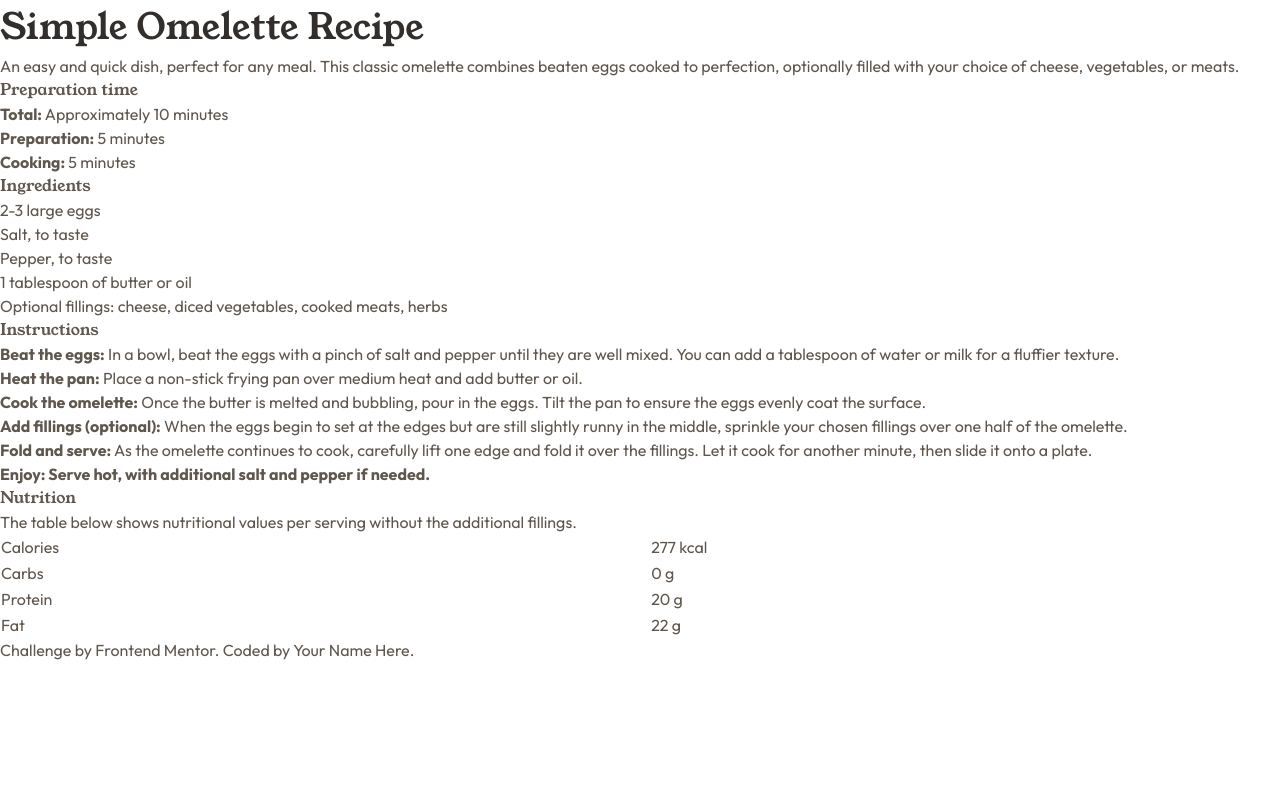
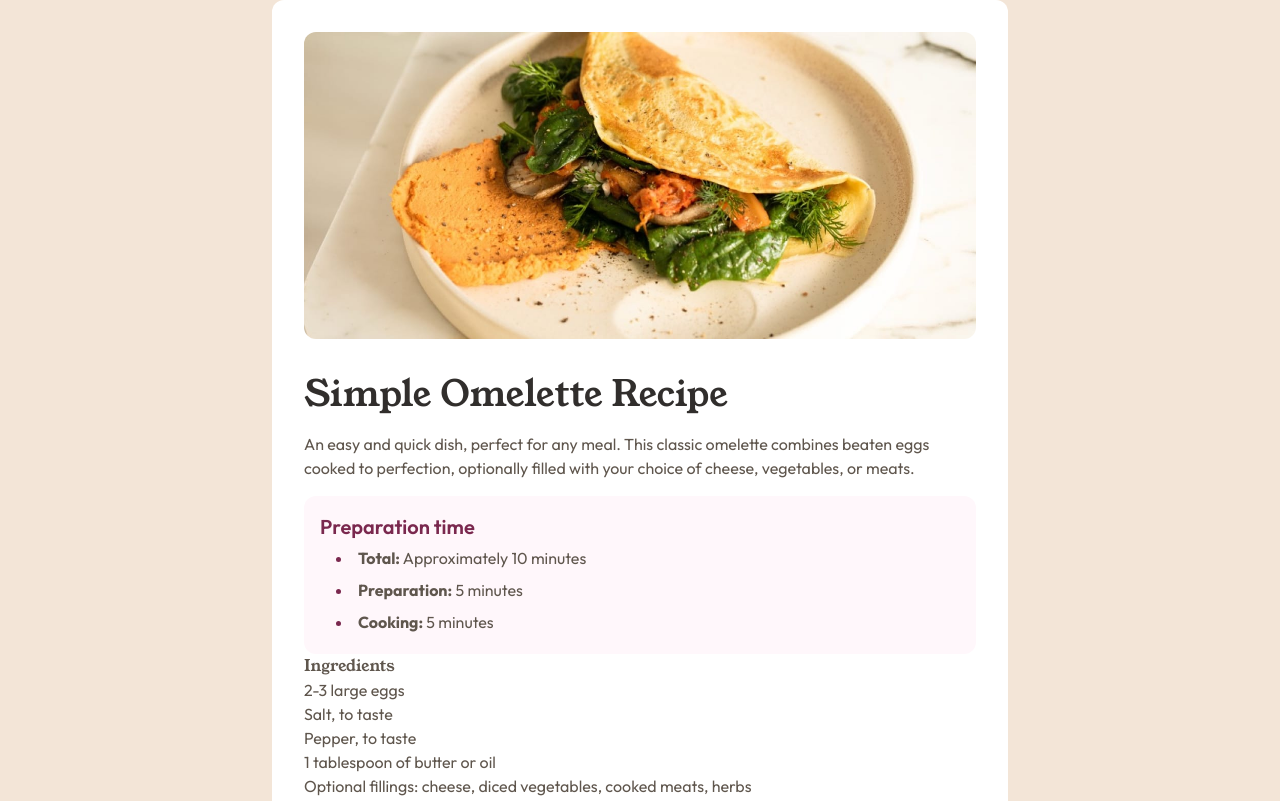
Before and after one commit to jadurani/fem-recipe-page, a plain HTML site: page index.html in a window 1280 px wide. Shown: the top 801 px of the page. Drawn offline with nearby package versions, Linux system fonts and the light colour scheme.

Commit message:
feat: updated prep time

```diff
--- a/index.html
+++ b/index.html
@@ -134,24 +134,32 @@
       }
     </style>
   </head>
-  <body>
-    <h1 class="text-darkCharcoal text-large lg:text-large-lg">
+  <body class="bg-eggshell flex items-center justify-center">
+    <main class="bg-white w-[375px] lg:rounded-xl lg:w-[736px]">
+      <div class="relative lg:px-8 lg:pt-8">
+        <img src="assets/images/image-omelette.jpeg" class="object-cover lg:rounded-xl" />
+      </div>
+
+      <article class="p-8 ">
+        <h1 class="text-darkCharcoal leading-tight text-large lg:text-large-lg">
           Simple Omelette Recipe
         </h1>
 
-    <p>
+        <p class="py-4">
           An easy and quick dish, perfect for any meal. This classic omelette
           combines beaten eggs cooked to perfection, optionally filled with your
           choice of cheese, vegetables, or meats.
         </p>
 
-    <h2>Preparation time</h2>
+        <div class="bg-snow p-4 rounded-xl">
+          <h3 class="text-darkRaspberry text-small font-semibold">Preparation time</h3>
+          <ul class="list-disc list-inside marker:text-darkRaspberry pl-4">
+            <li class="py-1"><span class="font-bold">Total:</span> Approximately 10 minutes</li>
+            <li class="py-1"><span class="font-bold">Preparation:</span> 5 minutes</li>
+            <li class="py-1"><span class="font-bold">Cooking:</span> 5 minutes</li>
+          </ul>
+        </div>
 
-    <ul>
-      <li><span class="font-bold">Total:</span> Approximately 10 minutes</li>
-      <li><span class="font-bold">Preparation:</span> 5 minutes</li>
-      <li><span class="font-bold">Cooking:</span> 5 minutes</li>
-    </ul>
 
         <h2>Ingredients</h2>
         <ul>
@@ -218,6 +226,7 @@
             </tr>
         </tbody>
         </table>
+      </article>
 
       <div class="attribution">
         Challenge by
@@ -225,5 +234,6 @@
           >Frontend Mentor</a
         >. Coded by <a href="#">Your Name Here</a>.
       </div>
+  </main>
   </body>
 </html>
```
Lines whose indentation alone changed are shown as unchanged.
